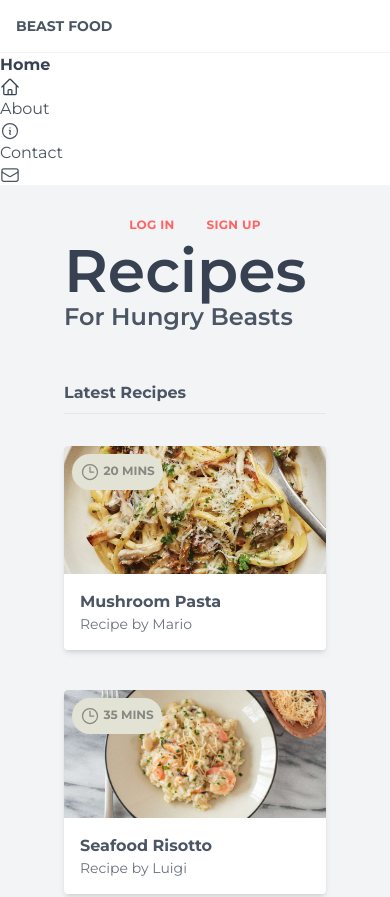
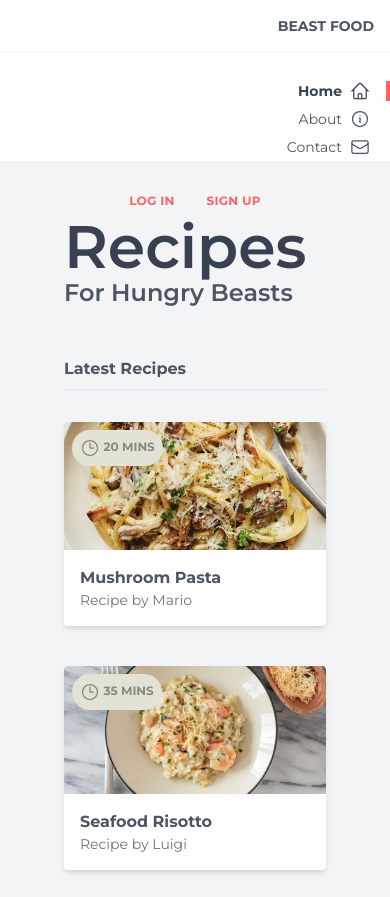
Before and after one commit to brucem98/Tailwind_recipe_site, a website: page src/index.html in a window 390 px wide. Shown: the top 897 px of the page. Drawn offline with Linux system fonts and the light colour scheme.

Commit message:
responsive nav for desktop

```diff
--- a/src/index.html
+++ b/src/index.html
@@ -8,34 +8,34 @@
 <body class="text-gray-600 font-body">
 
   <div class="grid md:grid-cols-3"><!-- content wrapper -->
-    <div class="md:col-span-1">
-      <nav>
+    <div class="md:col-span-1 md:flex md:justify-end">
+      <nav class="text-right">
         <div>
           <h1 class="font-bold uppercase  p-4 border-b border-gray-100 text-mammoth">
             <a href="/" class="text-sm md:text-xl lg:text-blue-500 hover:text-gray-700">Beast Food</a>
           </h1>
         </div>
-        <ul>
-          <li class="text-gray-700 font-bold">
-            <a href="#">
+        <ul class="text-sm mt-6">
+          <li class="text-gray-700 font-bold py-1">
+            <a href="#" class="px-4 flex justify-end border-r-4 border-primary">
               <span>Home</span>
-              <svg xmlns="http://www.w3.org/2000/svg" fill="none" viewBox="0 0 24 24" stroke-width="1.5" stroke="currentColor" class="w-5">
+              <svg xmlns="http://www.w3.org/2000/svg" fill="none" viewBox="0 0 24 24" stroke-width="1.5" stroke="currentColor" class="w-5 ml-2">
                 <path stroke-linecap="round" stroke-linejoin="round" d="M2.25 12l8.954-8.955c.44-.439 1.152-.439 1.591 0L21.75 12M4.5 9.75v10.125c0 .621.504 1.125 1.125 1.125H9.75v-4.875c0-.621.504-1.125 1.125-1.125h2.25c.621 0 1.125.504 1.125 1.125V21h4.125c.621 0 1.125-.504 1.125-1.125V9.75M8.25 21h8.25" />
               </svg>
             </a>
           </li>
-          <li>
-            <a href="#">
+          <li class="py-1">
+            <a href="#" class="px-4 flex justify-end border-r-4 border-white">
               <span>About</span>
-              <svg xmlns="http://www.w3.org/2000/svg" fill="none" viewBox="0 0 24 24" stroke-width="1.5" stroke="currentColor" class="w-5">
+              <svg xmlns="http://www.w3.org/2000/svg" fill="none" viewBox="0 0 24 24" stroke-width="1.5" stroke="currentColor" class="w-5 ml-2">
                 <path stroke-linecap="round" stroke-linejoin="round" d="M11.25 11.25l.041-.02a.75.75 0 011.063.852l-.708 2.836a.75.75 0 001.063.853l.041-.021M21 12a9 9 0 11-18 0 9 9 0 0118 0zm-9-3.75h.008v.008H12V8.25z" />
               </svg>
             </a>
           </li>
-          <li>
-            <a href="#">
+          <li class="py-1">
+            <a href="#" class="px-4 flex justify-end border-r-4 border-white">
               <span>Contact</span>
-              <svg xmlns="http://www.w3.org/2000/svg" fill="none" viewBox="0 0 24 24" stroke-width="1.5" stroke="currentColor" class="w-5">
+              <svg xmlns="http://www.w3.org/2000/svg" fill="none" viewBox="0 0 24 24" stroke-width="1.5" stroke="currentColor" class="w-5 ml-2">
                 <path stroke-linecap="round" stroke-linejoin="round" d="M21.75 6.75v10.5a2.25 2.25 0 01-2.25 2.25h-15a2.25 2.25 0 01-2.25-2.25V6.75m19.5 0A2.25 2.25 0 0019.5 4.5h-15a2.25 2.25 0 00-2.25 2.25m19.5 0v.243a2.25 2.25 0 01-1.07 1.916l-7.5 4.615a2.25 2.25 0 01-2.36 0L3.32 8.91a2.25 2.25 0 01-1.07-1.916V6.75" />
               </svg>
             </a>
```
Also changed, not shown: public/output.css.
